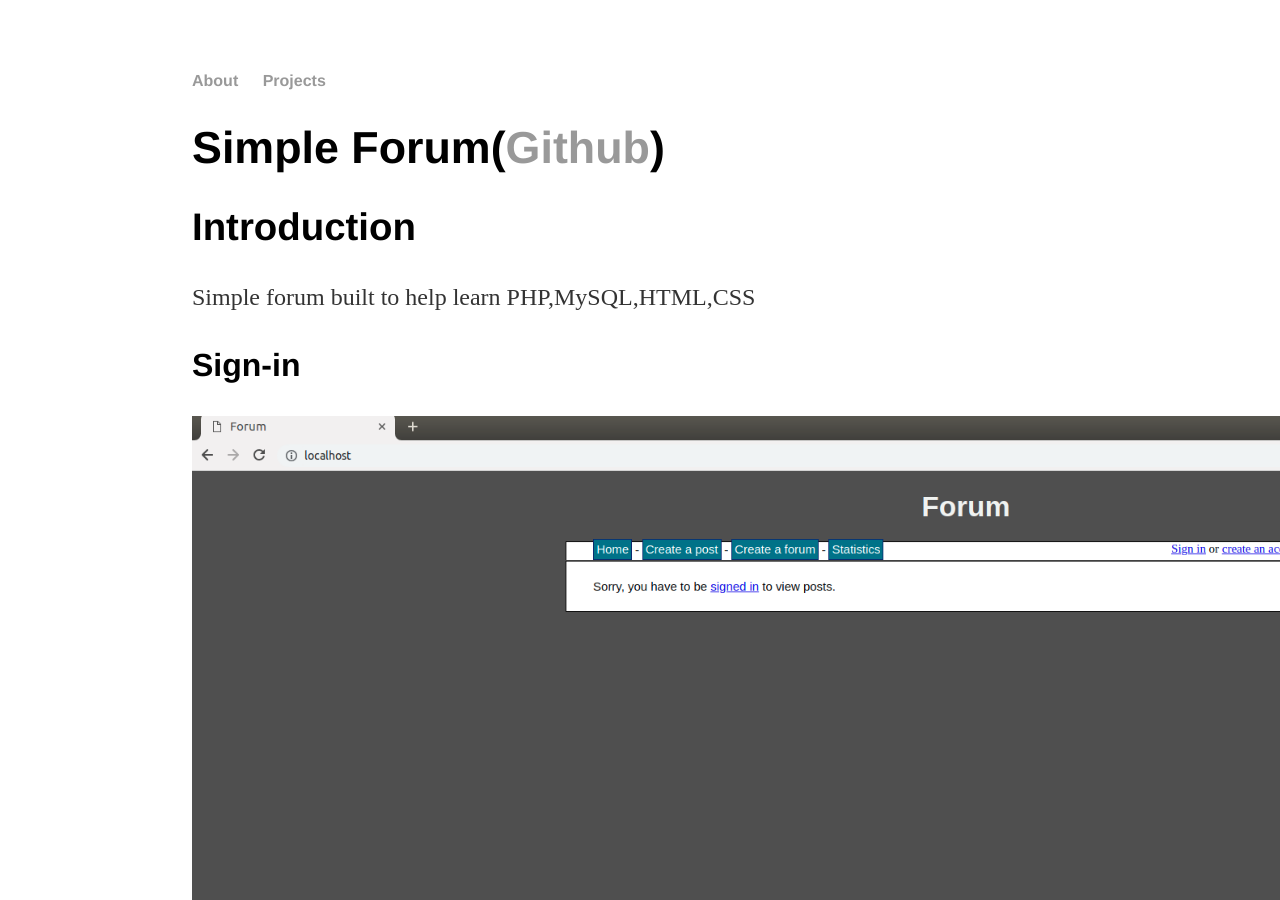
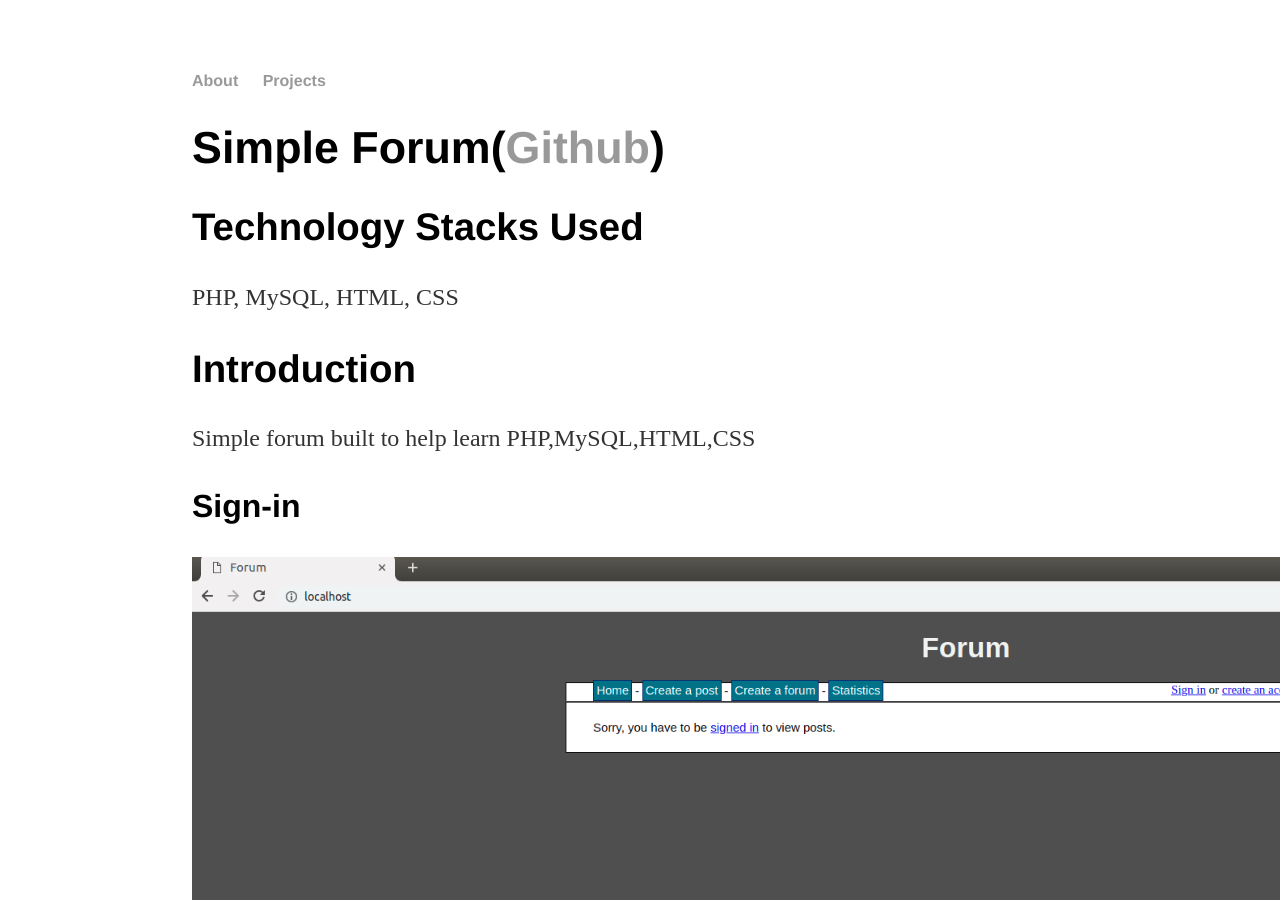
Before and after one commit to jcho7022/jcho7022.github.io, a Jekyll site: the page built from projects/forum/index.html, in a window 1280 px wide and 900 px high. Built offline with Jekyll 4.4.1, drawn with Linux system fonts in a browser that asks for light colours.

Commit message:
Update index.html

```diff
--- a/projects/forum/index.html
+++ b/projects/forum/index.html
@@ -3,6 +3,9 @@ layout: default
 title: Simple Forum
 ---
 <h1>Simple Forum(<a href="https://github.com/jcho7022/forum">Github</a>)</h1>
+<h2>Technology Stacks Used</h2>
+<p>PHP, MySQL, HTML, CSS</p>
+
 <h2>Introduction</h2>
 <p>Simple forum built to help learn PHP,MySQL,HTML,CSS</p>
 <h3>Sign-in</h3>
```
